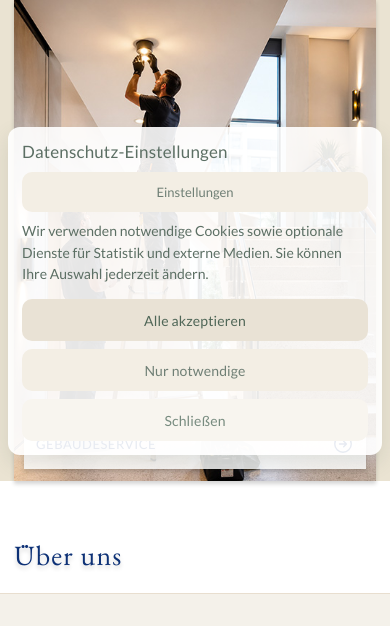
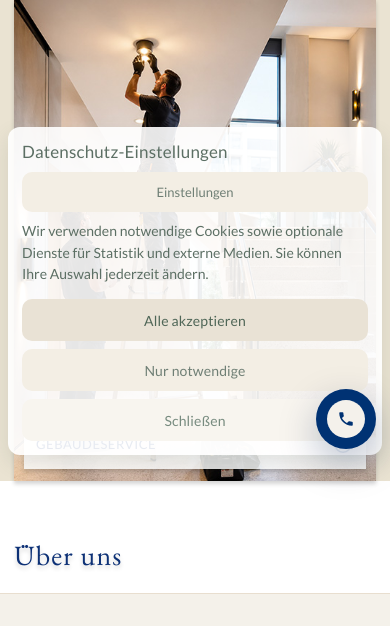
Before and after one commit to Yevhen-Yezerskyy/Bergen, a Django app: page / in a window 390 px wide. Shown: the part 2137-2763 px from the top of the page. Run offline with Django 5.2, Linux system fonts and the light colour scheme.

Commit message:
Revision 2026-05-29 17:41:17, <Bergen>

```diff
--- a/bergen_app/static/css/styles.css
+++ b/bergen_app/static/css/styles.css
@@ -1778,3 +1778,85 @@ main {
     letter-spacing: 0.22em;
   }
 }
+.floating-phone {
+  position: fixed;
+  right: 28px;
+  bottom: 28px;
+  z-index: 9999;
+  display: inline-flex;
+  align-items: center;
+  gap: 12px;
+  min-height: 56px;
+  padding: 12px 12px 12px 12px;
+  border-radius: 999px;
+  background: #003273;
+  color: #ffffff;
+  text-decoration: none;
+  box-shadow: 0 14px 38px rgba(0, 32, 78, 0.28);
+  font-family: inherit;
+  transition: transform 0.25s ease, background 0.25s ease, box-shadow 0.25s ease;
+}
+
+.floating-phone:hover {
+  background: #00285c;
+  color: #ffffff;
+  transform: translateY(-2px);
+  box-shadow: 0 18px 44px rgba(0, 32, 78, 0.36);
+}
+
+.floating-phone__icon {
+  width: 34px;
+  height: 34px;
+
+  display: inline-flex;
+  align-items: center;
+  justify-content: center;
+  border-radius: 50%;
+  background: #f4f1eb;
+  color: #003273;
+}
+
+.floating-phone__icon svg {
+  width: 18px;
+  height: 18px;
+  display: block;
+  fill: currentColor;
+}
+
+.floating-phone__text {
+  font-size: 15px;
+  line-height: 1;
+  font-weight: 500;
+  letter-spacing: 0.02em;
+  white-space: nowrap;
+}
+
+@media (max-width: 768px) {
+  .floating-phone {
+    right: 18px;
+    bottom: 18px;
+    min-height: 54px;
+    padding: 10px 10px 10px 10px;
+  }
+
+  .floating-phone__text {
+    font-size: 14px;
+  }
+}
+
+@media (max-width: 480px) {
+  .floating-phone {
+    right: 14px;
+    bottom: 14px;
+    padding: 11px;
+  }
+
+  .floating-phone__text {
+    display: none;
+  }
+
+  .floating-phone__icon {
+    width: 38px;
+    height: 38px;
+  }
+}
--- a/bergen_app/templates/base.html
+++ b/bergen_app/templates/base.html
@@ -296,5 +296,13 @@ height="0" width="0" style="display:none;visibility:hidden"></iframe></noscript>
 
     <script src="{% static 'js/main.js' %}?v=20260430-14"></script>
     {% block scripts %}{% endblock %}
+    <a class="floating-phone" href="tel:+4917680135357" aria-label="Bergen Immobilienservice telefonisch kontaktieren">
+  <span class="floating-phone__icon" aria-hidden="true">
+    <svg viewBox="0 0 24 24">
+      <path d="M6.62 10.79c1.44 2.83 3.76 5.13 6.59 6.59l2.2-2.2c.27-.27.67-.36 1.02-.24 1.12.37 2.33.57 3.57.57.55 0 1 .45 1 1V20c0 .55-.45 1-1 1C10.61 21 3 13.39 3 4c0-.55.45-1 1-1h3.5c.55 0 1 .45 1 1 0 1.25.2 2.45.57 3.57.11.35.03.74-.25 1.02l-2.2 2.2Z"/>
+    </svg>
+  </span>
+
+</a>
 </body>
 </html>
```
